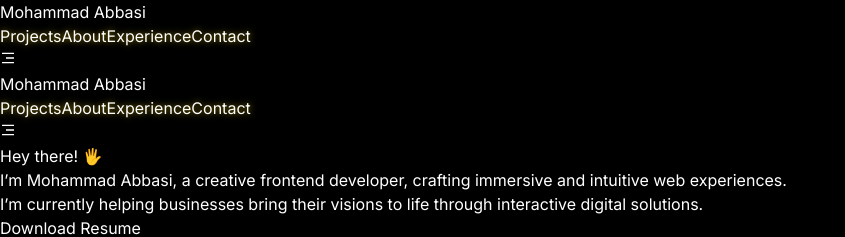
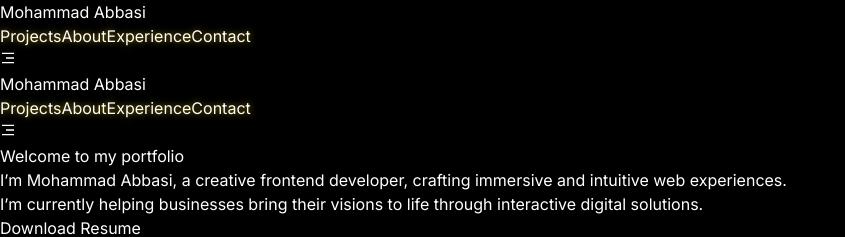
Before and after one commit to Moe1362/pro-portfolio, a React (Vite) app: page / in a window 1280 px wide. Shown: the top 237 px of the page, without its empty margins (0-845 px from the left). Built offline with nearby package versions, Linux system fonts and the light colour scheme.

Commit message:
change on hero section

```diff
--- a/src/constants/index.js
+++ b/src/constants/index.js
@@ -15,7 +15,7 @@ export const LINKS = [
 ];
 
 export const HERO_CONTENT = {
-  greeting: "Hey there! 🖐️",
+  greeting: "Welcome to my portfolio",
   introduction:
     "I’m Mohammad Abbasi, a creative frontend developer, crafting immersive and intuitive web experiences.",
   description:
```
